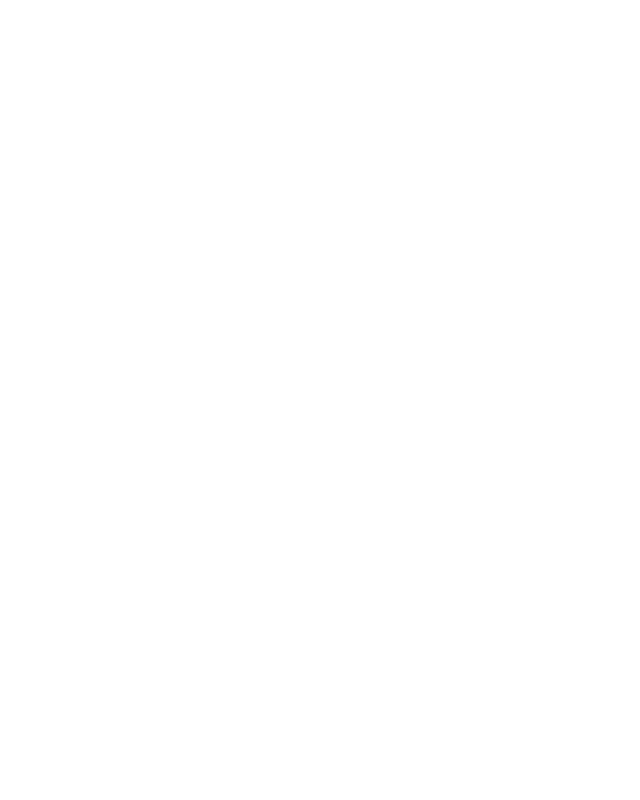
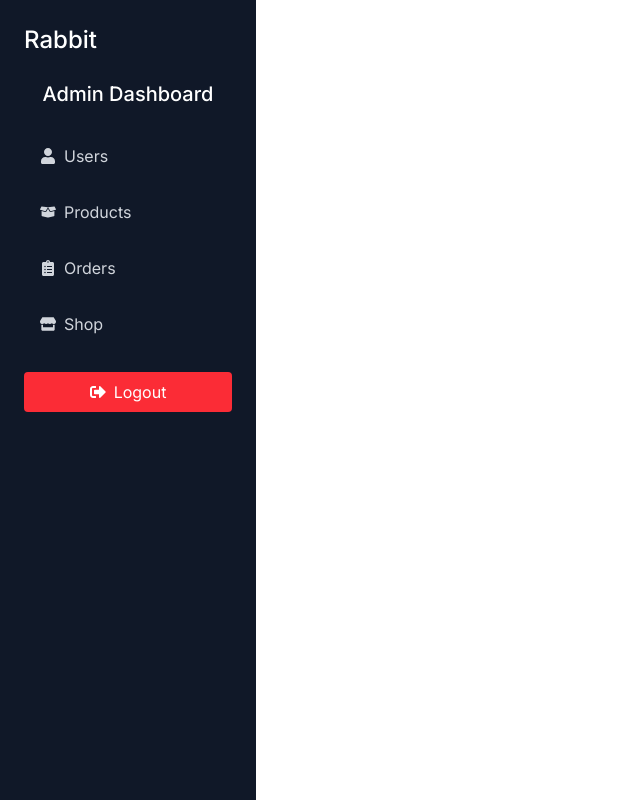
Before and after one commit to rizarayhan/rabbit, a React (Vite) app in the folder frontend/: page /admin in a window 1280 px wide. Before the commit this address had no page. Shown: the whole page, without its empty margins (0-640 px from the left). Built offline with nearby package versions, Linux system fonts and the light colour scheme.

Commit message:
create sidebar admin

```diff
--- a/frontend/src/App.jsx
+++ b/frontend/src/App.jsx
@@ -12,6 +12,7 @@
 import OrderConfirmationPage from "./pages/OrderConfirmationPage";
 import OrderDetailsPage from "./pages/OrderDetailsPage";
 import MyOrdersPage from "./pages/MyOrdersPage";
+import AdminLayout from "./components/Admin/AdminLayout";
 
 const App = () => {
   return (
@@ -35,7 +36,9 @@
           <Route path="my-orders" element={<MyOrdersPage />} />
         </Route>
 
-        <Route>{/* Admin layout */}</Route>
+        <Route path="/admin" element={<AdminLayout />}>
+          {/* Admin layout */}
+        </Route>
       </Routes>
     </BrowserRouter>
   );
--- /dev/null
+++ b/frontend/src/components/Admin/AdminLayout.jsx
@@ -0,0 +1,45 @@
+import React, { useState } from "react";
+import { FaBars } from "react-icons/fa";
+import AdminSidebar from "./AdminSidebar";
+import { Outlet } from "react-router-dom";
+
+const AdminLayout = () => {
+  const [isSidebarOpen, setIsSidebarOpen] = useState(false);
+  const toggleSidebar = () => {
+    setIsSidebarOpen(!isSidebarOpen);
+  };
+  return (
+    <div className="min-h-screen flex flex-col md:flex-row relative">
+      {/* Mobile toggle button */}
+      <div className="flex md:hidden p-4 bg-gray-900 text-white z-20">
+        <button onClick={toggleSidebar}>
+          <FaBars size={24} />
+        </button>
+        <h1 className="ml-4 text-xl font-medium">Admin Dashboard</h1>
+      </div>
+
+      {/* Overlay for mobile sidebar */}
+      {isSidebarOpen && (
+        <div
+          className="fixed inset-0 z-10 bg-black/50 md:hidden"
+          onClick={toggleSidebar}
+        ></div>
+      )}
+
+      {/* sidebar */}
+      <div
+        className={`bg-gray-900 w-64 min-h-screen text-white absolute md:relative transform
+        ${isSidebarOpen ? "translate-x-0" : "-translate-x-full"} transition-transform duration-300 md:translate-x-0 md:static md:block z-20`}
+      >
+        <AdminSidebar />
+      </div>
+
+      {/* Main Content */}
+      <div className="grow p-6 overflow-auto">
+        <Outlet />
+      </div>
+    </div>
+  );
+};
+
+export default AdminLayout;
--- /dev/null
+++ b/frontend/src/components/Admin/AdminSidebar.jsx
@@ -0,0 +1,84 @@
+import React from "react";
+import {
+  FaBoxOpen,
+  FaClipboardList,
+  FaSignOutAlt,
+  FaStore,
+  FaUser,
+} from "react-icons/fa";
+import { Link, NavLink, useNavigate } from "react-router-dom";
+
+const AdminSidebar = () => {
+  const navigate = useNavigate();
+  const handleLogout = () => {
+    navigate("/");
+  };
+  return (
+    <div className="p-6 ">
+      <div className="mb-6">
+        <Link to="/admin" className="text-2xl font-medium">
+          Rabbit
+        </Link>
+      </div>
+      <h2 className="text-xl font-medium mb-6 text-center">Admin Dashboard</h2>
+
+      <nav className="flex flex-col space-y-2">
+        <NavLink
+          to="/admin/users"
+          className={({ isActive }) =>
+            isActive
+              ? "bg-gray-700 text-white py-3 px-4 rounded flex items-center space-x-2"
+              : "text-gray-300 hover:bg-gray-700 hover:text-white py-3 px-4 rounded flex items-center space-x-2"
+          }
+        >
+          <FaUser />
+          <span>Users</span>
+        </NavLink>
+        <NavLink
+          to="/admin/products"
+          className={({ isActive }) =>
+            isActive
+              ? "bg-gray-700 text-white py-3 px-4 rounded flex items-center space-x-2"
+              : "text-gray-300 hover:bg-gray-700 hover:text-white py-3 px-4 rounded flex items-center space-x-2"
+          }
+        >
+          <FaBoxOpen />
+          <span>Products</span>
+        </NavLink>
+        <NavLink
+          to="/admin/orders"
+          className={({ isActive }) =>
+            isActive
+              ? "bg-gray-700 text-white py-3 px-4 rounded flex items-center space-x-2"
+              : "text-gray-300 hover:bg-gray-700 hover:text-white py-3 px-4 rounded flex items-center space-x-2"
+          }
+        >
+          <FaClipboardList />
+          <span>Orders</span>
+        </NavLink>
+        <NavLink
+          to="/users"
+          className={({ isActive }) =>
+            isActive
+              ? "bg-gray-700 text-white py-3 px-4 rounded flex items-center space-x-2"
+              : "text-gray-300 hover:bg-gray-700 hover:text-white py-3 px-4 rounded flex items-center space-x-2"
+          }
+        >
+          <FaStore />
+          <span>Shop</span>
+        </NavLink>
+      </nav>
+      <div className="mt-6 ">
+        <button
+          onClick={handleLogout}
+          className="w-full bg-red-500 hover:bg-red-600 text-white py-2 px-4 rounded flex items-center justify-center space-x-2"
+        >
+          <FaSignOutAlt />
+          <span>Logout</span>
+        </button>
+      </div>
+    </div>
+  );
+};
+
+export default AdminSidebar;
--- a/frontend/src/components/Common/Navbar.jsx
+++ b/frontend/src/components/Common/Navbar.jsx
@@ -58,6 +58,12 @@
         </div>
         {/* Right - Icons */}
         <div className="flex items-center space-x-4">
+          <Link
+            to="/admin"
+            className="block bg-black px-2 rounded text-sm text-white "
+          >
+            Admin
+          </Link>
           <Link to="/profile" className="hover:text-black">
             <HiOutlineUser className="h-6 w-6 text-gray-700" />
           </Link>
```
